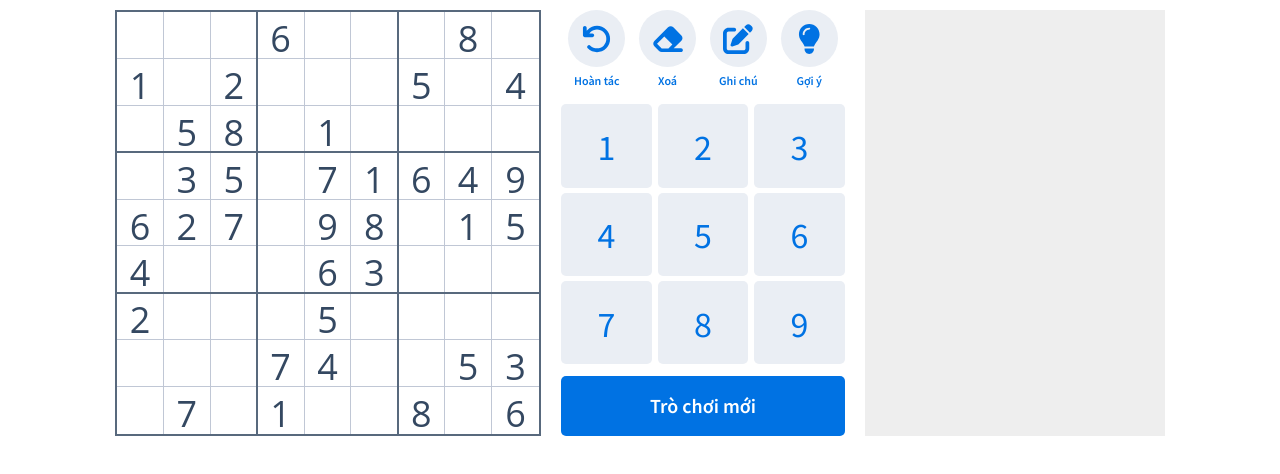
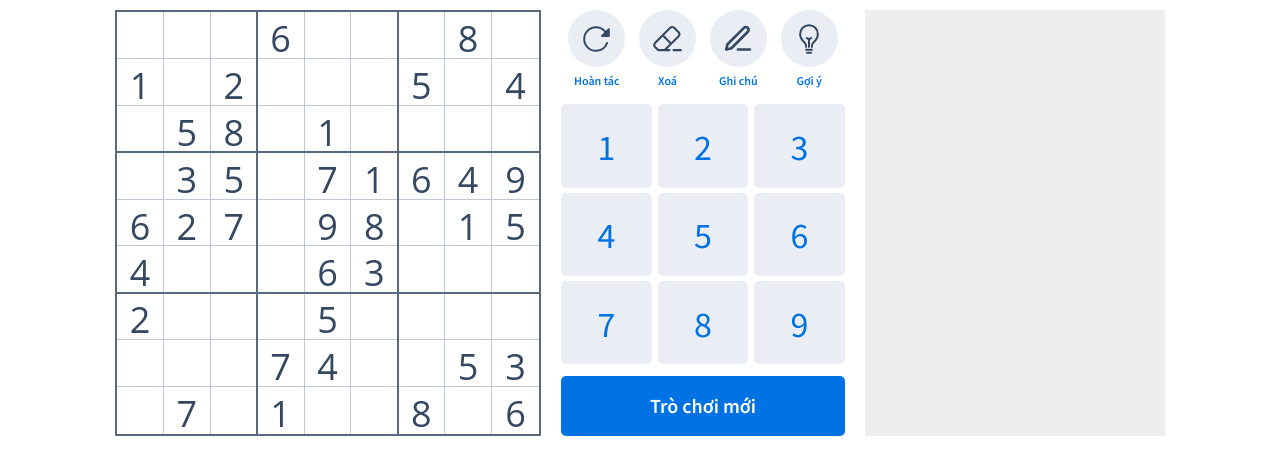
Before and after one commit to Nihta/react-sudoku, a React (Vite) app: page / in a window 1280 px wide. Shown: the top 474 px of the page. Built offline with nearby package versions, Linux system fonts and the light colour scheme.

Commit message:
Changed SVG icons for actions.

```diff
--- a/package.json
+++ b/package.json
@@ -9,9 +9,6 @@
     "preview": "vite preview"
   },
   "dependencies": {
-    "@fortawesome/fontawesome-svg-core": "^6.3.0",
-    "@fortawesome/free-solid-svg-icons": "^6.3.0",
-    "@fortawesome/react-fontawesome": "^0.2.0",
     "bootstrap": "^5.2.3",
     "classnames": "^2.3.2",
     "immer": "^9.0.19",
--- a/src/components/Control.scss
+++ b/src/components/Control.scss
@@ -18,11 +18,9 @@
     cursor: pointer;
     width: 100%;
     aspect-ratio: 1/1;
-    display: flex;
-    justify-content: center;
-    align-items: center;
     font-size: 30px;
     border-radius: 50%;
+    position: relative;
 
     background-color: #eaeef4;
     &:hover {
@@ -39,4 +37,14 @@
     text-align: center;
     margin-top: 5px;
   }
+
+  svg {
+    position: absolute;
+    top: 50%;
+    left: 50%;
+    transform: translate(-50%,-50%);
+    width: 55%;
+    height: 100%;
+    color: #344861;
+  }
 }
--- a/src/components/Control.tsx
+++ b/src/components/Control.tsx
@@ -1,13 +1,5 @@
 import "./Control.scss";
 
-import { FontAwesomeIcon } from "@fortawesome/react-fontawesome";
-import {
-  faEdit,
-  faEraser,
-  faLightbulb,
-  faTh,
-  faUndo,
-} from "@fortawesome/free-solid-svg-icons";
 import useSudokuStore from "../zustand/useSudokuStore";
 
 type ControlProps = {};
@@ -21,25 +13,84 @@ function Control(props: ControlProps) {
       <div className="game-controls">
         <div className=" game-controls-item-wrap">
           <div className="game-controls-item">
-            <FontAwesomeIcon icon={faUndo} />
+            <svg
+              xmlns="http://www.w3.org/2000/svg"
+              className="ionicon"
+              viewBox="0 0 512 512"
+            >
+              <title>{"Reload"}</title>
+              <path
+                d="M400 148l-21.12-24.57A191.43 191.43 0 00240 64C134 64 48 150 48 256s86 192 192 192a192.09 192.09 0 00181.07-128"
+                fill="none"
+                stroke="currentColor"
+                strokeLinecap="round"
+                strokeMiterlimit={10}
+                strokeWidth={32}
+              />
+              <path
+                fill="currentColor"
+                d="M464 97.42V208a16 16 0 01-16 16H337.42c-14.26 0-21.4-17.23-11.32-27.31L436.69 86.1C446.77 76 464 83.16 464 97.42z"
+              />
+            </svg>
           </div>
           <p className="game-controls-label">Hoàn tác</p>
         </div>
         <div className="game-controls-item-wrap" onClick={actionDelete}>
           <div className="game-controls-item">
-            <FontAwesomeIcon icon={faEraser} />
+            <svg xmlns="http://www.w3.org/2000/svg" viewBox="0 0 30 31">
+              <path
+                fill="currentColor"
+                d="M27.13 25.11a1 1 0 01.12 2h-6.9a1 1 0 01-.11-2h6.89zM21.48 4.08l.17.14.16.15 3.76 3.76a4 4 0 01.15 5.5l-.15.16-11.32 11.32h2.04a1 1 0 011 .89v.11a1 1 0 01-.88 1H6.52a3 3 0 01-1.98-.74l-.14-.14-2.23-2.22a4 4 0 01-.15-5.5l.15-.16L16.15 4.37a4 4 0 015.33-.29zm-11.52 9.3l-6.38 6.38a2 2 0 00-.11 2.7l.11.13 2.23 2.23a1 1 0 00.58.28l.13.01h4.9l5.13-5.13-6.59-6.6zm7.87-7.82l-.14.1-.13.13-6.18 6.18 6.59 6.6 6.19-6.2a2 2 0 00.11-2.7l-.11-.12-3.77-3.76a2 2 0 00-2.56-.22z"
+              />
+            </svg>
           </div>
           <p className="game-controls-label">Xoá</p>
         </div>
         <div className="game-controls-item-wrap">
           <div className="game-controls-item">
-            <FontAwesomeIcon icon={faEdit} />
+            <svg
+              xmlns="http://www.w3.org/2000/svg"
+              width={24}
+              height={24}
+              viewBox="0 0 24 24"
+              fill="none"
+              stroke="currentColor"
+              strokeWidth={2}
+              strokeLinecap="round"
+              strokeLinejoin="round"
+              className="feather feather-edit-3"
+            >
+              <path d="M12 20h9" />
+              <path d="M16.5 3.5a2.121 2.121 0 0 1 3 3L7 19l-4 1 1-4L16.5 3.5z" />
+            </svg>
           </div>
           <p className="game-controls-label">Ghi chú</p>
         </div>
         <div className="game-controls-item-wrap" onClick={actionHint}>
           <div className="game-controls-item">
-            <FontAwesomeIcon icon={faLightbulb} />
+            <svg
+              xmlns="http://www.w3.org/2000/svg"
+              className="ionicon"
+              viewBox="0 0 512 512"
+            >
+              <title>Bulb</title>
+              <path
+                d="M304 384v-24c0-29 31.54-56.43 52-76 28.84-27.57 44-64.61 44-108 0-80-63.73-144-144-144a143.6 143.6 0 00-144 144c0 41.84 15.81 81.39 44 108 20.35 19.21 52 46.7 52 76v24M224 480h64M208 432h96M256 384V256"
+                fill="none"
+                stroke="currentColor"
+                strokeLinecap="round"
+                strokeLinejoin="round"
+                strokeWidth={32}
+              />
+              <path
+                d="M294 240s-21.51 16-38 16-38-16-38-16"
+                fill="none"
+                stroke="currentColor"
+                strokeLinecap="round"
+                strokeLinejoin="round"
+                strokeWidth={32}
+              />
+            </svg>
           </div>
           <p className="game-controls-label">Gợi ý</p>
         </div>
```
Also changed, not shown: 1 other file (tests, documents, lock files or other folders).
